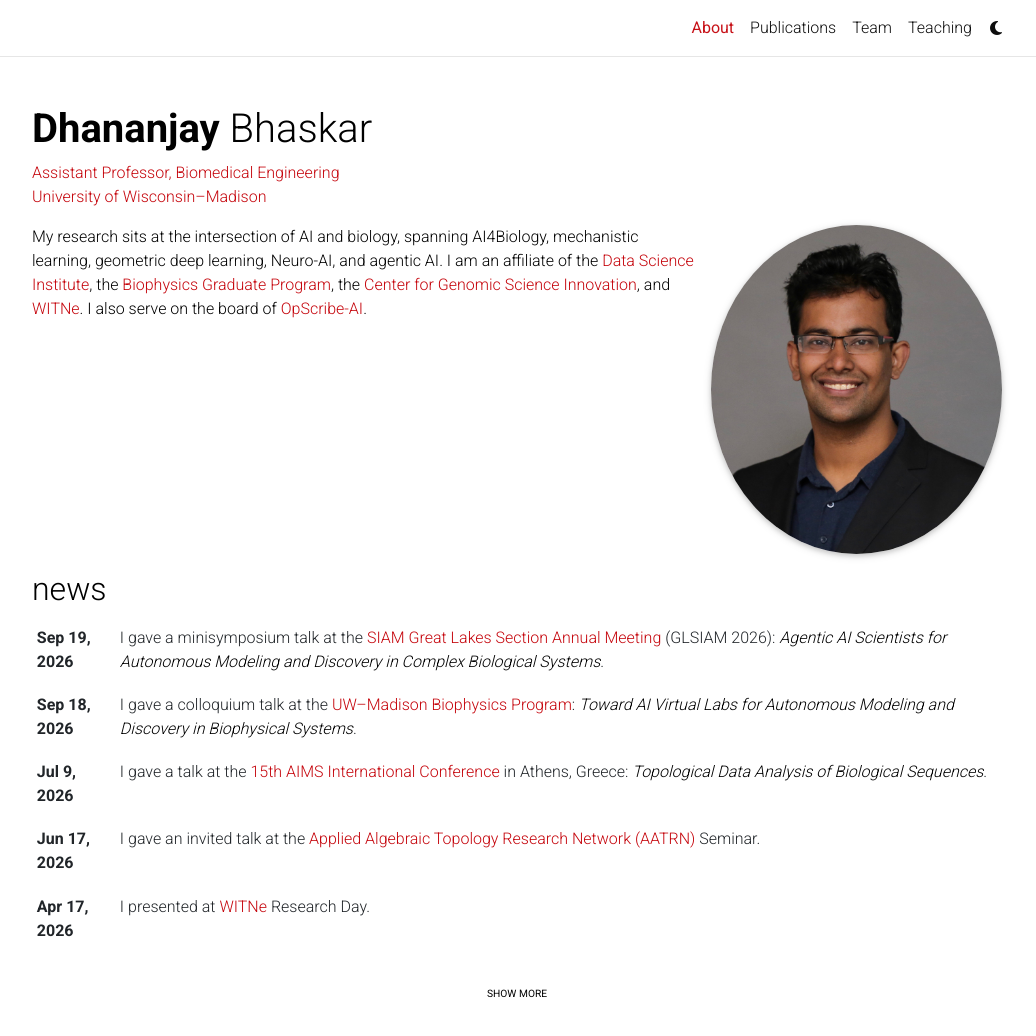
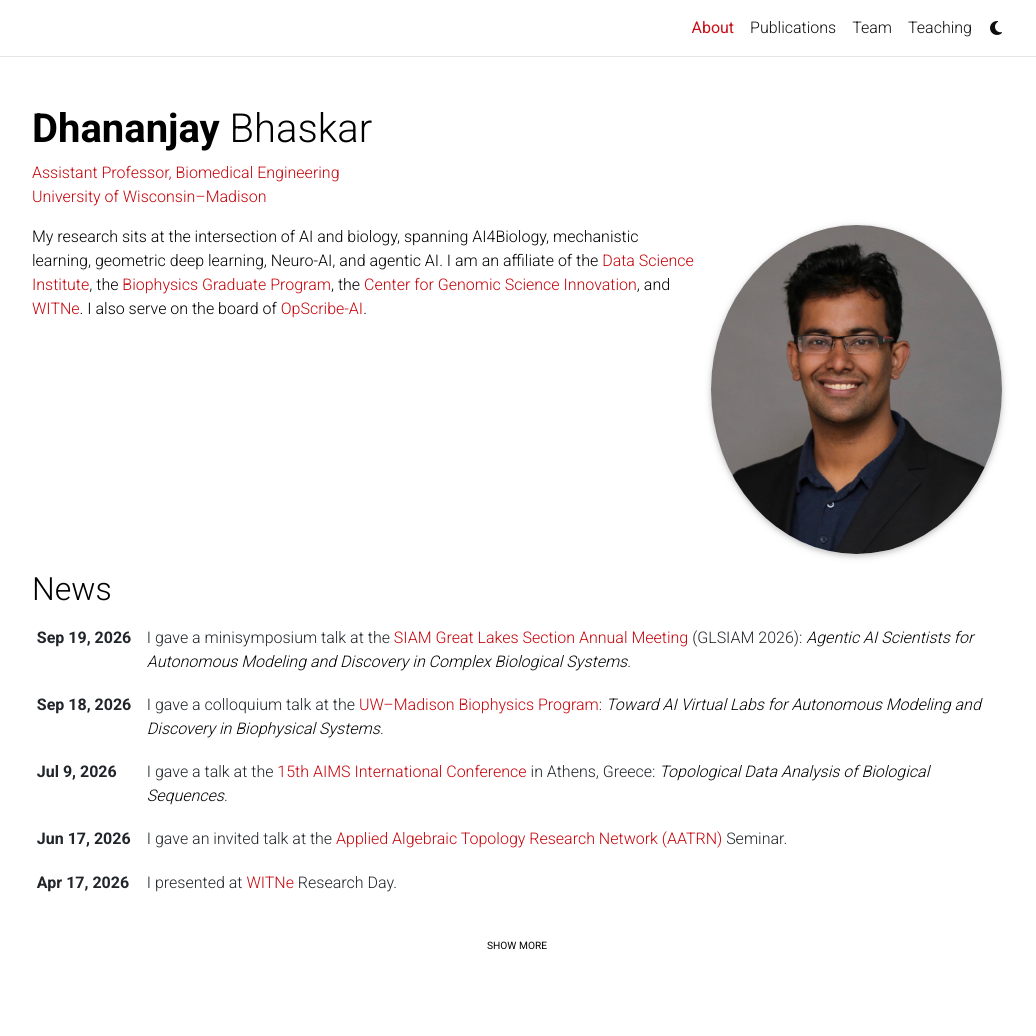
Before and after one commit to dbhaskar92/dbhaskar92.github.io, a Jekyll site: the page built from _pages/about.md, in a window 1280 px wide and 1086 px high. Shown: the top 1036 px of the window, without its empty margins (123-1159 px from the left). Built offline with Jekyll 4.4.1, drawn with Linux system fonts in a browser that asks for light colours; full-size pictures stand in for the smaller copies a plugin makes; emoji names are drawn with the system emoji font; comment, search, counter and statistics services are not loaded; a style sheet for code colours, icons or effects is not loaded.

Commit message:
News: capitalize heading, fix date column width
Co-Authored-By: Claude Sonnet 4.6 <noreply@anthropic.com>
Claude-Session: https://claude.ai/code/session_01X5YVb7izvMa11aYS9fRbaS

```diff
--- a/_includes/news.html
+++ b/_includes/news.html
@@ -7,7 +7,7 @@
               <table class="table table-sm table-borderless">
               {% for item in news_all %}
                 <tr{% if forloop.index > news_limit %} class="news-extra" style="display:none"{% endif %}>
-                  <th scope="row">{{ item.date | date: "%b %-d, %Y" }}</th>
+                  <th scope="row" style="min-width: 110px; white-space: nowrap;">{{ item.date | date: "%b %-d, %Y" }}</th>
                   <td>
                     {% if item.inline -%}
                       {{ item.content | remove: '<p>' | remove: '</p>' | emojify }}
--- a/_layouts/about.html
+++ b/_layouts/about.html
@@ -84,7 +84,7 @@ layout: default
 
           <!-- News -->
           {% if page.news and site.announcements.enabled -%}
-            <h2><a href="{{ '/news/' | relative_url }}" style="color: inherit;">news</a></h2>
+            <h2><a href="{{ '/news/' | relative_url }}" style="color: inherit;">News</a></h2>
             {%- include news.html limit=true %}
           {%- endif %}
 
```
